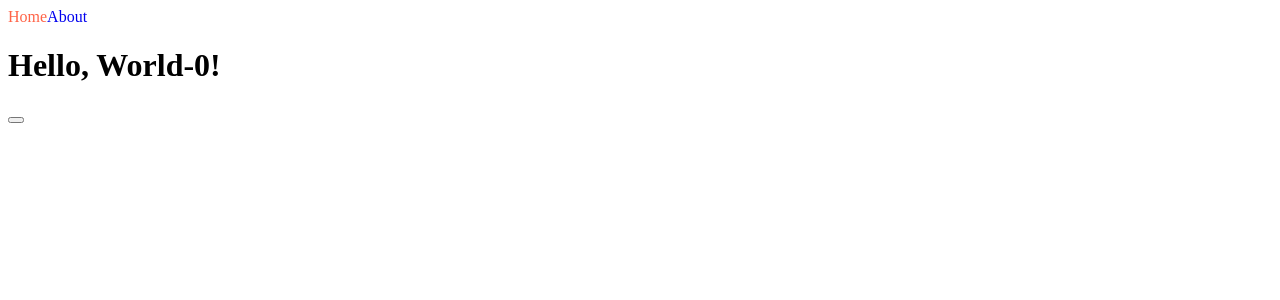
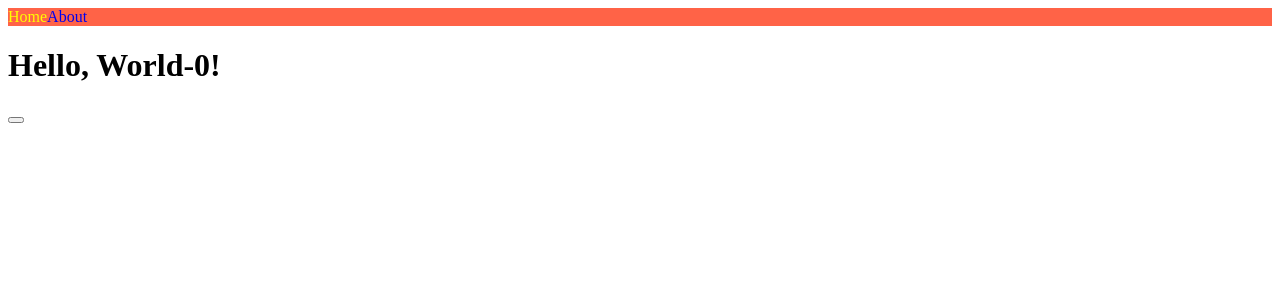
Before and after one commit to unsu0707/nextjs-app, a Next.js app: page / in a window 1280 px wide. Shown: the top 300 px of the page. Built offline with nearby package versions, Linux system fonts and the light colour scheme.

Commit message:
use Styled-jsx

```diff
--- a/components/NavBar.js
+++ b/components/NavBar.js
@@ -1,29 +1,27 @@
 import Link from "next/link";
 import { useRouter } from "next/router";
-import styles from "./NavBar.module.css";
 
 export default function NavBar() {
   const router = useRouter();
   return (
     <nav>
       <Link href="/">
-        <a
-          className={`${styles.link} ${
-            router.pathname === "/" ? styles.active : ""
-          }`}
-        >
-          Home
-        </a>
+        <a className={router.pathname === "/" ? "active" : ""}>Home</a>
       </Link>
       <Link href="/about">
-        <a
-          className={`${styles.link} ${
-            router.pathname === "/about" ? styles.active : ""
-          }`}
-        >
-          About
-        </a>
+        <a className={router.pathname === "/about" ? "active" : ""}>About</a>
       </Link>
+      <style jsx>{`
+        nav {
+          background-color: tomato;
+        }
+        a {
+          text-decoration: none;
+        }
+        .active {
+          color: yellow;
+        }
+      `}</style>
     </nav>
   );
 }
--- a/components/NavBar.module.css
+++ /dev/null
@@ -1,7 +0,0 @@
-.link {
-  text-decoration: none;
-}
-
-.active {
-  color: tomato;
-}
--- a/pages/index.js
+++ b/pages/index.js
@@ -7,7 +7,7 @@
   return (
     <div>
       <NavBar />
-      <h1>Hello, World-{counter}!</h1>
+      <h1 className="active">Hello, World-{counter}!</h1>
       <button onClick={() => setCounter((prev) => prev + 1)}></button>
     </div>
   );
```
